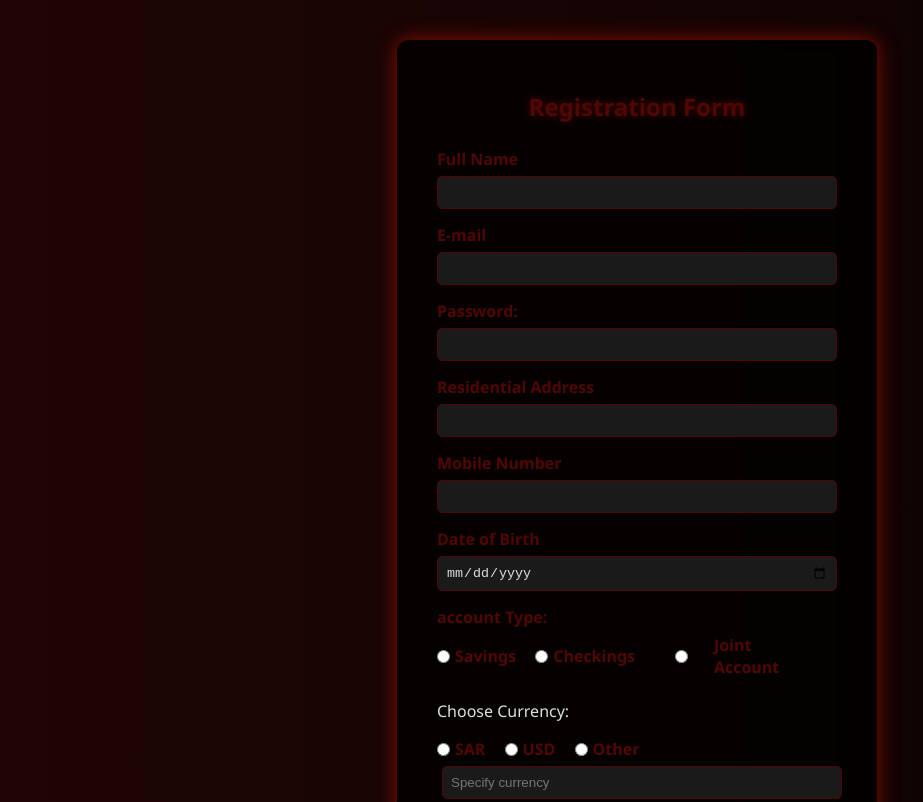
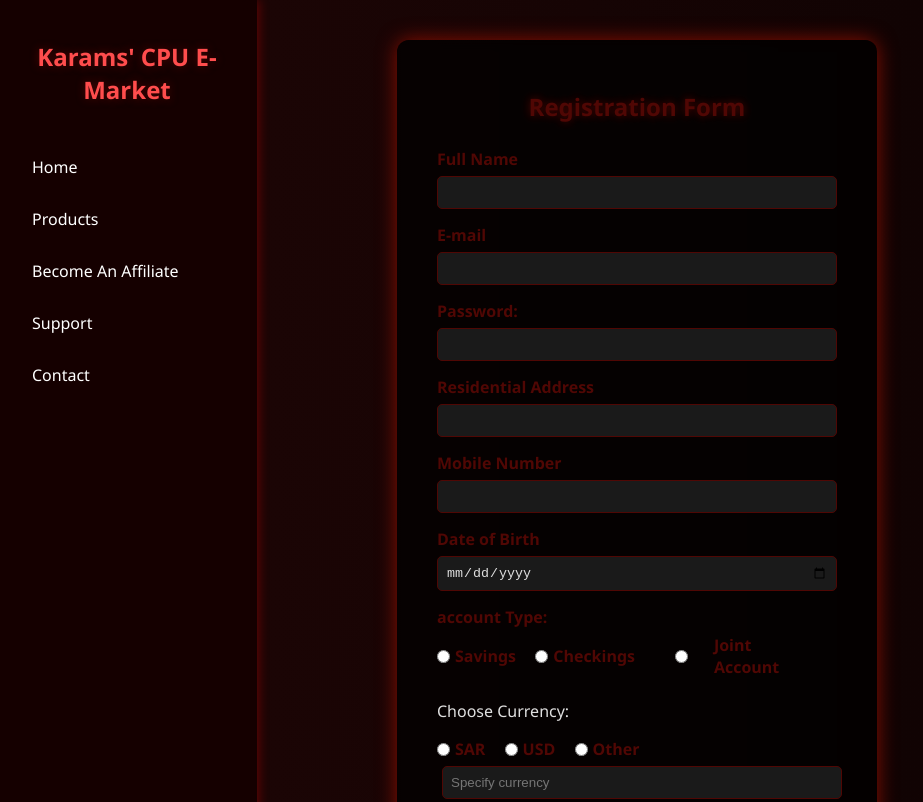
Before and after one commit to Karam007-dot/Karam-Project, a plain HTML site: page become_affiliate.html in a window 1280 px wide. Shown: the top 802 px of the page, without its empty margins (3-926 px from the left). Drawn offline with Linux system fonts and the light colour scheme.

Commit message:
added navbar to this file

```diff
--- a/become_affiliate.html
+++ b/become_affiliate.html
@@ -107,10 +107,75 @@ input[type="radio"] {
       font-weight: bold;
       text-shadow: 0 0 8px #500704;
     }
+    .sidebar {
+  position: fixed;
+  top: 0;
+  left: 0;
+  height: 100%;
+  width: 220px;
+  background: rgba(20, 0, 0, 0.85);
+  backdrop-filter: blur(6px);
+  padding: 20px;
+  box-shadow: 2px 0 10px rgba(255, 0, 0, 0.3);
+  display: flex;
+  flex-direction: column;
+  align-items: flex-start;
+  z-index: 10;
+}
+
+.sidebar .logo {
+  color: #ff4d4d;
+  font-size: 1.5em;
+  margin-bottom: 30px;
+}
+
+.sidebar ul {
+  list-style: none;
+  padding: 0;
+  margin: 0;
+  width: 100%;
+}
+
+.sidebar ul li {
+  width: 100%;
+  margin: 10px 0;
+}
+
+.sidebar ul li a {
+  display: block;
+  color: white;
+  text-decoration: none;
+  padding: 10px 15px;
+  border-radius: 8px;
+  transition: background 0.3s, color 0.3s;
+}
+
+.sidebar ul li a:hover {
+  background: #ff1a1a;
+  color: #000;
+}
+
+
+.content {
+  margin-left: 240px;
+  padding: 40px;
+  text-align: center;
+}
   </style>
 </head>
 
 <body>
+  <!-- Sidebar -->
+<nav class="sidebar">
+  <h2 class="logo">Karams' CPU E-Market</h2>
+  <ul>
+    <li><a href="Karams'_PRJ.html">Home</a></li>
+    <li><a href="Products.html">Products</a></li>
+    <li><a href="become_affiliate.html">Become An Affiliate</a></li>
+    <li><a href="https://mail.google.com/mail/u/0/">Support</a></li>
+    <li><a href="https://www.whatsapp.com/?lang=en">Contact</a></li>
+  </ul>
+</nav>
   <div class="form-container">
     <h2>Registration Form</h2>
     <form id="registerForm">
```
